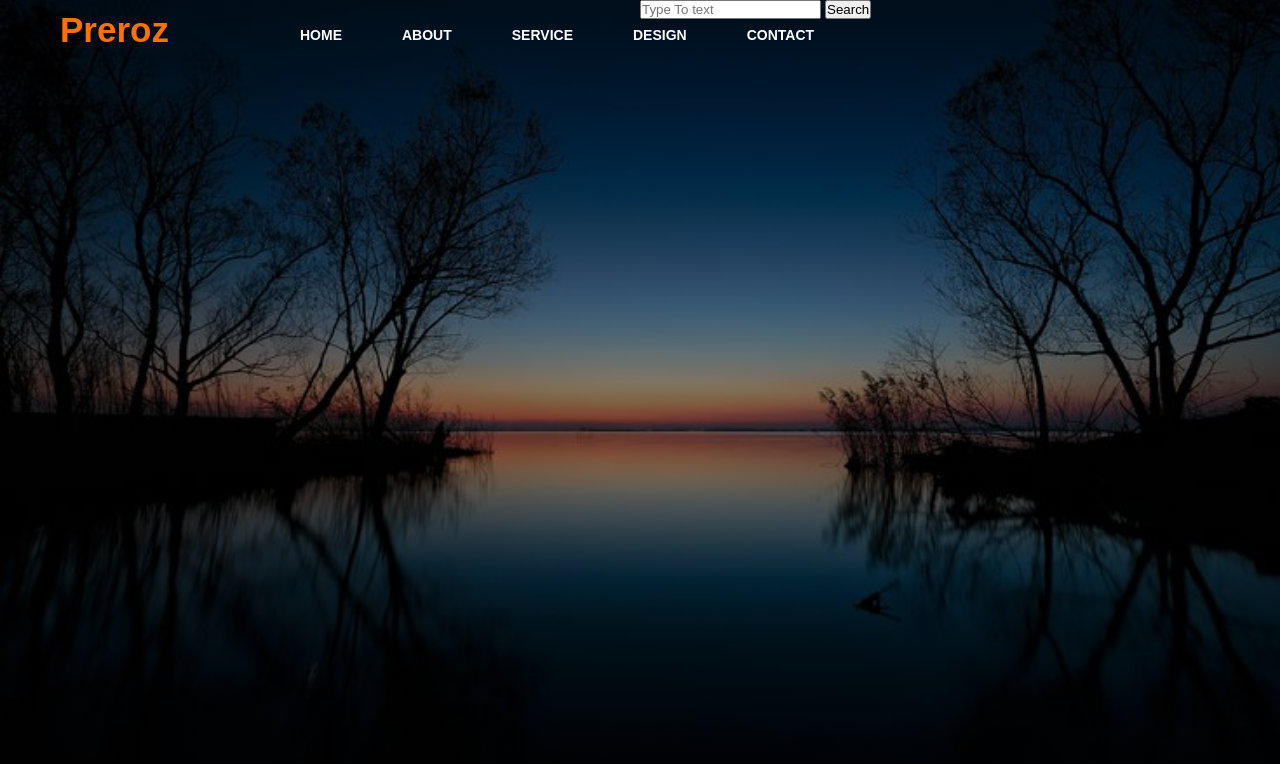
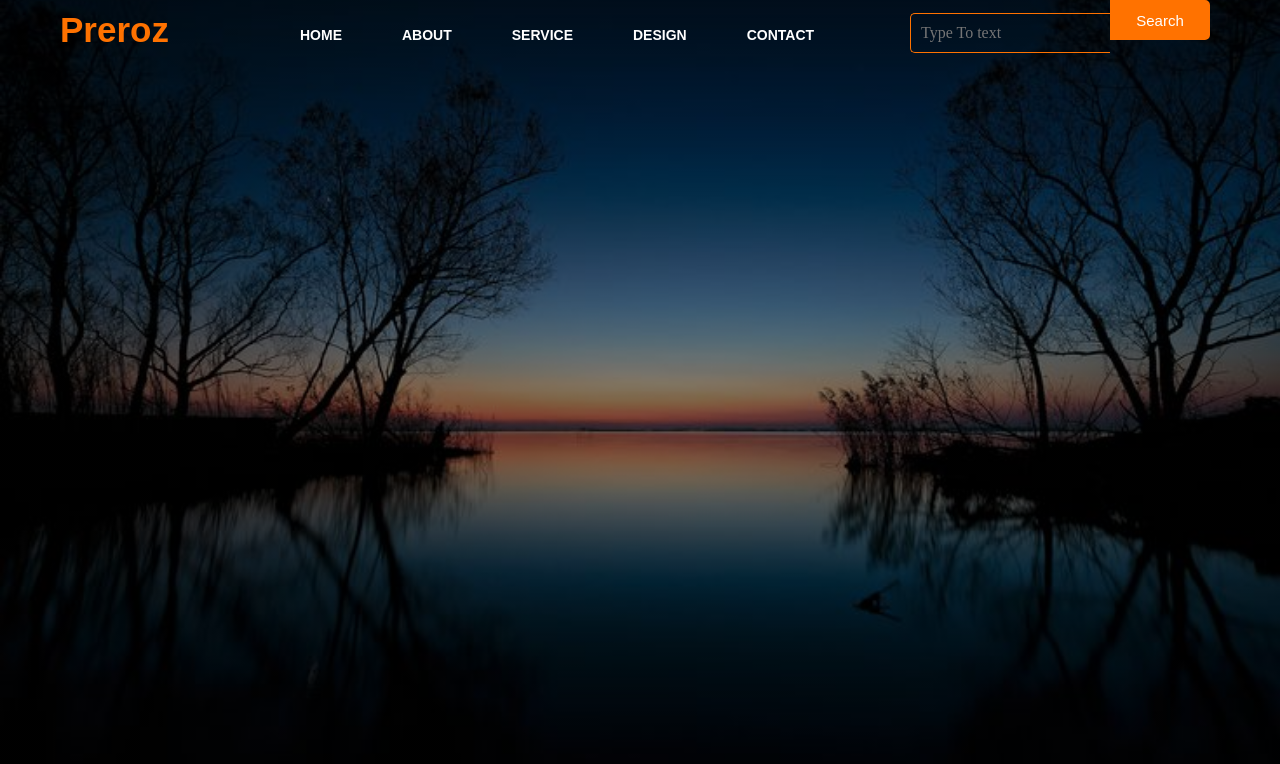
Before and after one commit to Elvis24-tech/Preroz, a plain HTML site: page index.html in a window 1280 px wide. Drawn offline with Linux system fonts and the light colour scheme.

Commit message:
styled search bar

```diff
--- a/style.css
+++ b/style.css
@@ -63,3 +63,45 @@ ul li a{
 ul li a:hover{
     color: #ff7200;
 }
+
+.search{
+    width: 330px;
+    float: left;
+    margin-left: 270px;
+}
+
+.srch{
+    font-family: 'Times New Roman';
+    width: 200px;
+    height: 40px;
+    background: transparent;
+    border: 1px solid #ff7200;
+    margin-top: 13px;
+    color: #fff;
+    border-right: none;
+    font-size: 16px;
+    float: left;
+    padding: 10px;
+    border-bottom-left-radius: 5px;
+    border-top-left-radius: 5px;
+}
+
+.btn{
+    width: 100px;
+    height: 40px;
+    background: #ff7200;
+    border: 2px solid #ff7200;
+    font-size: 13px;
+    color: #fff;
+    font-size: 15px;
+    border-bottom-right-radius: 5px;
+    border-top-right-radius: 5px;
+}
+
+.btn:focus{
+    outline: none;
+}
+
+.srch:focus{
+    outline: none;
+}
```
